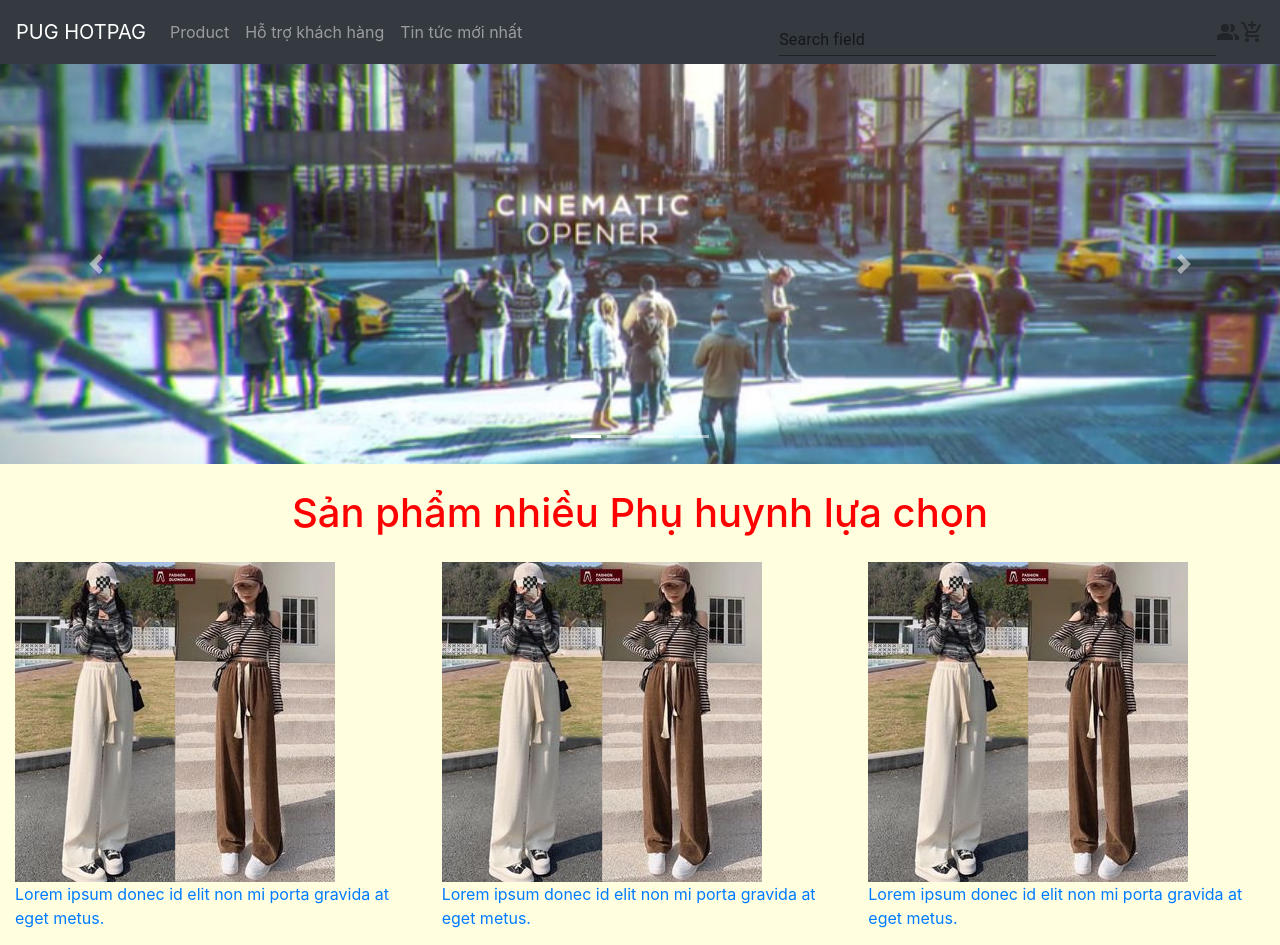
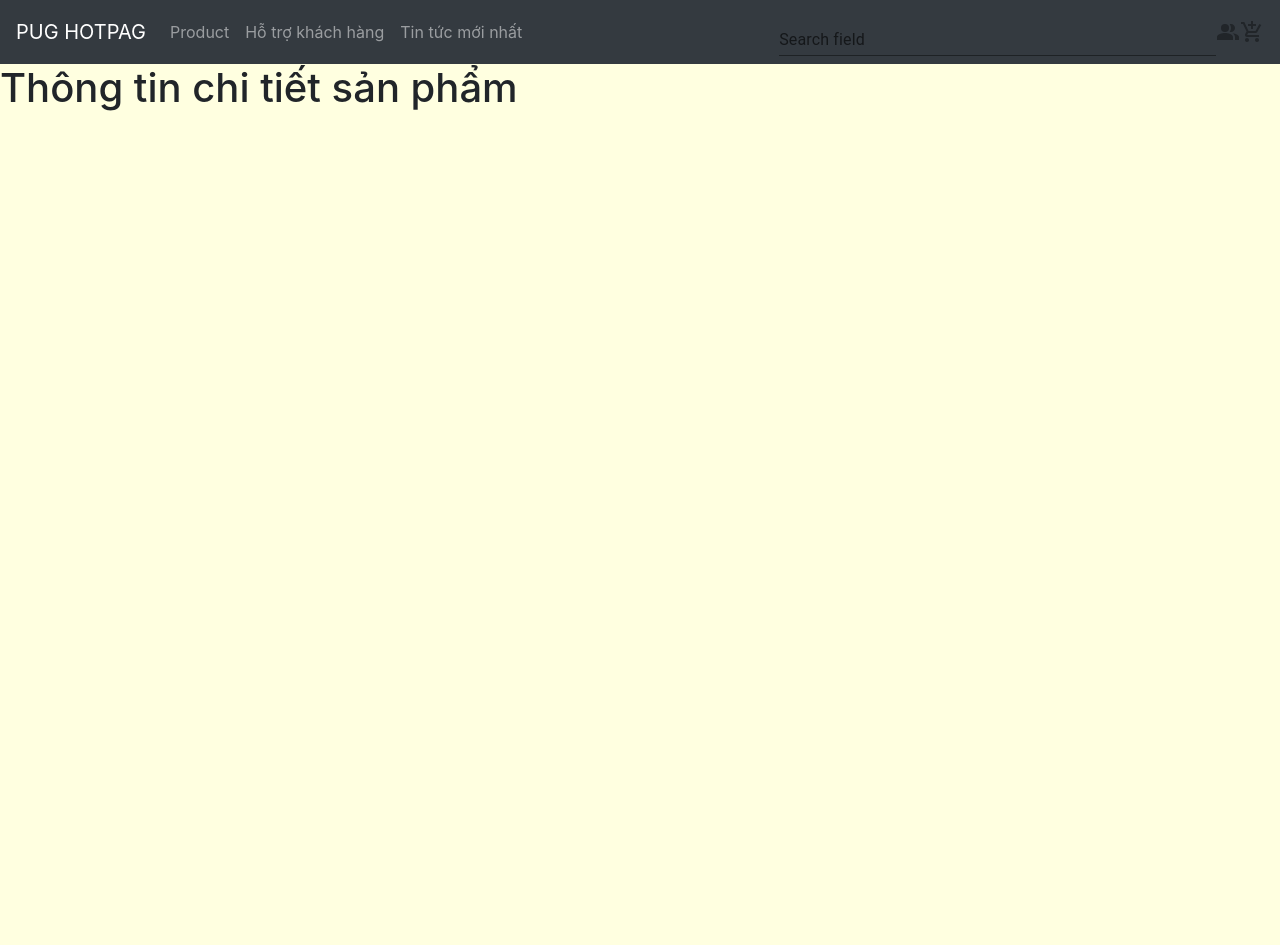
Before and after one commit to duongCute123/TMDT_ReactJs, a React (Create React App) app in the folder tmdt_client/: page /detailproduct in a window 1280 px wide. Shown: the top 945 px of the page. After the commit the page ends 800 px from the top, so only its background shows below. Built offline with nearby package versions, Linux system fonts and the light colour scheme.

Commit message:
fix router

```diff
--- a/tmdt_client/src/component/detailpage/detailpage.jsx
+++ b/tmdt_client/src/component/detailpage/detailpage.jsx
@@ -0,0 +1,10 @@
+import InfoProduct from "./sestionpage/sestionpage"
+
+const DetailPage=()=>{
+    return(
+        <div className="detailpage">
+            <InfoProduct/>
+        </div>
+    )
+}
+export default DetailPage
--- a/tmdt_client/src/component/detailpage/sestionpage/sestionpage.jsx
+++ b/tmdt_client/src/component/detailpage/sestionpage/sestionpage.jsx
@@ -0,0 +1,27 @@
+import { useState, useEffect } from "react"
+import anh1 from "../../../module.image/sp1.jpg"
+import NavBar from "../../home/menu/menu"
+import FooterPage from "../../footerpage/footerpage"
+const InfoProduct = () => {
+    return (
+        <div className="info-product">
+            <div className="row">
+                <div className="info-left col-sm-6">
+
+                </div>
+                <div className="info-right col-sm-6">
+
+                </div>
+            </div>
+            <div className="">
+                <h1>
+                    Thông tin chi tiết sản phẩm
+                </h1>
+            </div>
+            <div className="sp-lienquan">
+
+            </div>
+        </div>
+    )
+}
+export default InfoProduct
--- a/tmdt_client/src/component/home/homepage/homepage.jsx
+++ b/tmdt_client/src/component/home/homepage/homepage.jsx
@@ -1,13 +1,16 @@
 import anh1 from "../../../module.image/sp1.jpg"
 import anh2 from "../../../module.image/sp2.jpg"
+import FooterPage from "../../footerpage/footerpage"
+import HeaderPage from "../menu/headermenu/headermenu"
 const HomePage = () => {
     return (
         <div className="homepage container-fluid">
+            <HeaderPage/>
             <h1 style={{textAlign:"center",color:"red",marginBottom:"2%",marginTop:"2%"}}>Sản phẩm nhiều Phụ huynh lựa chọn</h1>
             <div class="row">
                 <div class="col-md-4">
                     <div class="thumbnail">
-                        <a href="/w3images/lights.jpg" target="_blank">
+                        <a href="/detailproduct" target="_blank">
                             <img src={anh2} alt="Lights" />
                             <div class="caption">
                                 <p>Lorem ipsum donec id elit non mi porta gravida at eget metus.</p>
@@ -36,6 +39,7 @@ const HomePage = () => {
                     </div>
                 </div>
             </div>
+            <FooterPage/>
         </div>
     )
 }
--- a/tmdt_client/src/component/home/router/router.jsx
+++ b/tmdt_client/src/component/home/router/router.jsx
@@ -1,21 +1,22 @@
-import {BrowserRouter,Routes,Route,Link,NavLink} from "react-router-dom"
+import { BrowserRouter, Routes, Route, Link, NavLink } from "react-router-dom"
 import Login from "../../auth/login/login"
 import Register from "../../auth/register/register"
+import DetailPage from "../../detailpage/detailpage"
 import FooterPage from "../../footerpage/footerpage"
 import HomePage from "../homepage/homepage"
 import HeaderPage from "../menu/headermenu/headermenu"
 import NavBar from "../menu/menu"
-const Routers=()=>{
-    return(
+const Routers = () => {
+    return (
         <div className="router">
             <BrowserRouter>
-                <NavBar/>
-                <HeaderPage/>
-                <HomePage/>
-                <FooterPage/>
+                <NavBar />
                 <Routes>
-                    <Route exact path="/login" element={<Login/>}/>
-                    <Route exact path="/register" element={<Register/>}/>
+                    <Route path="/home" element={<HomePage />} />
+                    <Route path="/detailproduct" element={<DetailPage />} />
+                    <Route exact path="/login" element={<Login />} />
+                    <Route path="/register" element={<Register />} />
+                    <Route path="/detailproduct" element={<DetailPage />} />
                 </Routes>
             </BrowserRouter>
         </div>
```
